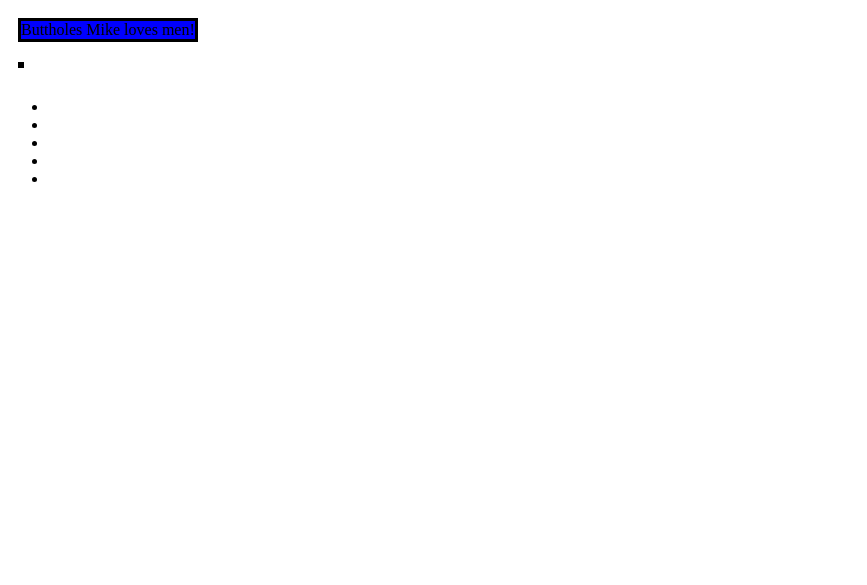
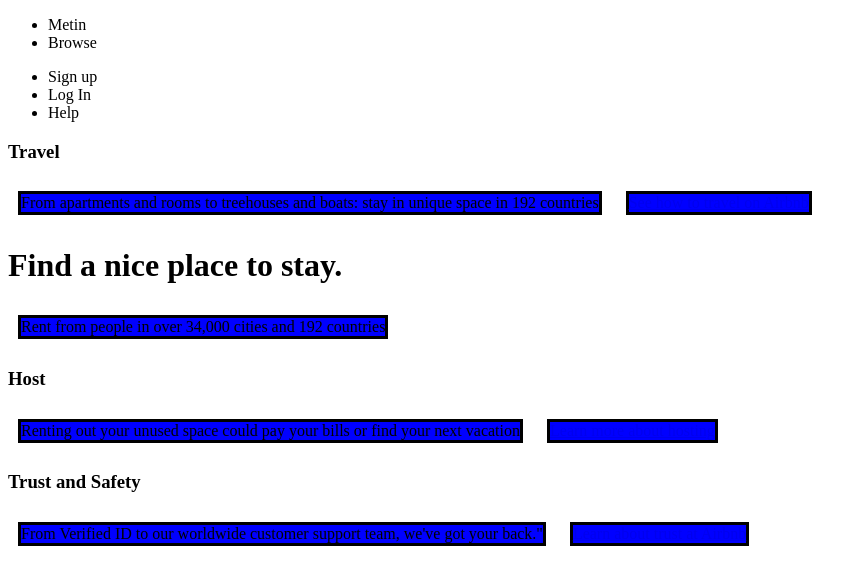
Before and after one commit to metaksu/www, a PHP site: page / in a window 1280 px wide. Shown: the top 585 px of the page, without its empty margins (0-867 px from the left). Run offline with PHP 8.4, Linux system fonts and the light colour scheme.

Commit message:
version 0.1.1 - travel site

```diff
--- a/index.php
+++ b/index.php
@@ -1,26 +1,49 @@
 <!DOCTYPE html>
 <html>
-	<title>Vile Studios</title>
-	<link rel="stylesheet" type="text/css" href="styles.css"/>
-
+<title>Vile Studio</title>
+<link rel="stylesheet" type="text/css" href="styles.css"/>
 <head>
-	<p>
-		Buttholes
-		Mike loves men!
-	</p>
 </head>
-	<body>
-		<div class="header">
-			<p></p>
-		</div>
-		<div id="list">
+<body>
+	<div class="nav">
+		<div class="container">
 			<ul>
-				<li></li>
-				<li></li>
-				<li></li>
-				<li></li>
-				<li></li>
+				<li>Metin</li>
+				<li>Browse</li>
+			</ul>
+			<ul>
+				<li>Sign up</li>
+				<li>Log In</li>
+				<li>Help</li>
 			</ul>
 		</div>
-	<body/>
+	</div>
+	<div class="jumbotron">
+		<div class="learn more">
+			<div class="container">
+				<h3>Travel</h3>
+				<p>From apartments and rooms to treehouses and boats: stay in unique space in 192 countries</p>
+				<p><a href="#">See how to travel on Airbnb</a></p>
+				<div class="container">
+					<h1>Find a nice place to stay.</h1>
+					<p>Rent from people in over 34,000 cities and 192 countries</p>
+				</div>
+			</div>
+			<div class="container">
+				<h3>Host</h3>
+				<p>Renting out your unused space could pay your bills or find your next vacation</p>
+				<p>
+					<a href="#">Learn more about hosting</a>
+				</p>
+			</div>
+			<div class="container">
+				<h3>Trust and Safety</h3>
+				<p>From Verified ID to our worldwide customer support team, we've got your back."</p>
+				<p>
+					<a href="#">Learn about trust at Airbnb</a>
+				</p>
+			</div>
+		</div>
+	</div>
+</body>
 </html>
--- a/styles.css
+++ b/styles.css
@@ -1,7 +1,5 @@
 head{
 	font: sans-serif;
-	margin: 10px;
-	background-color: red;
 }
 
 p{
```
